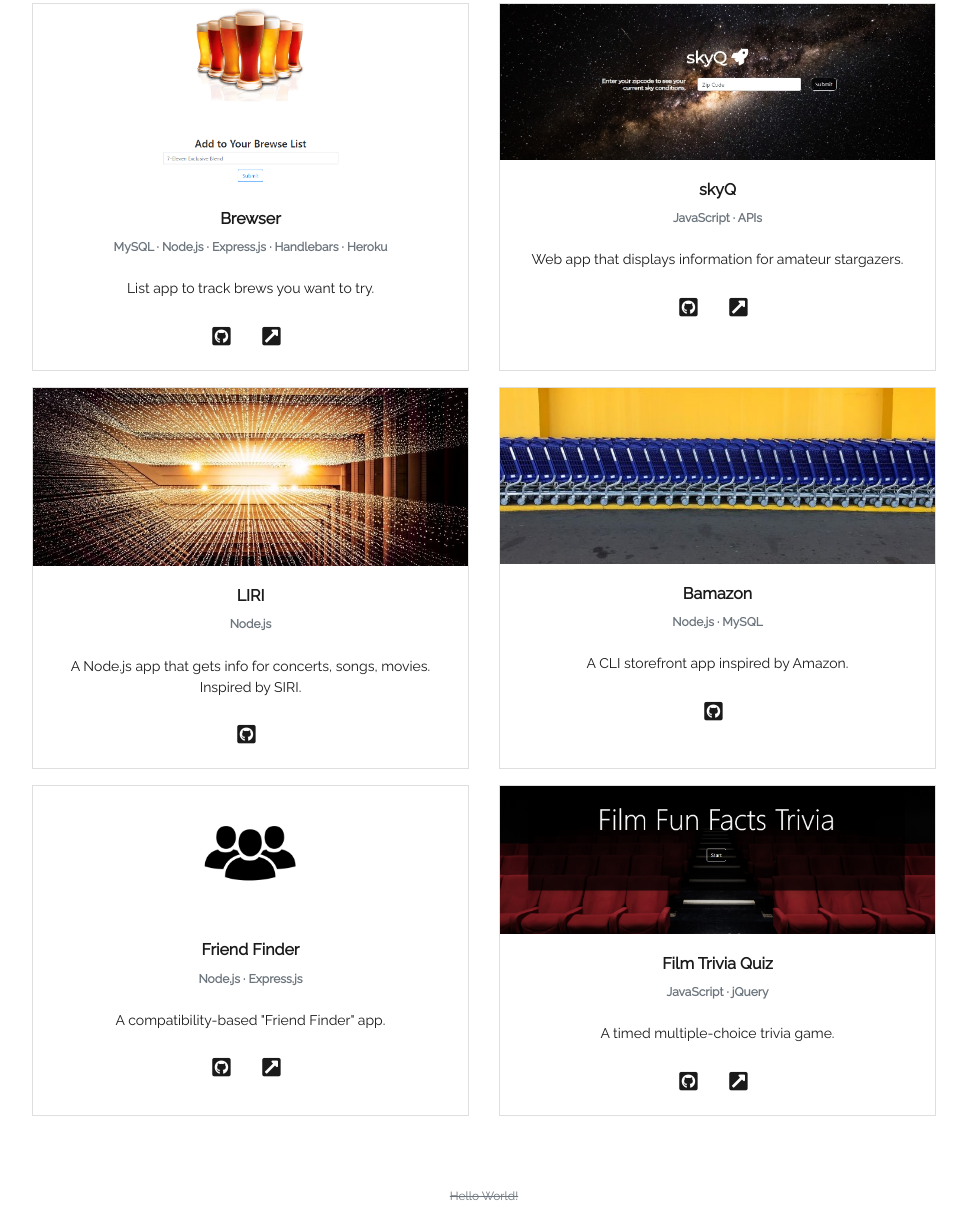
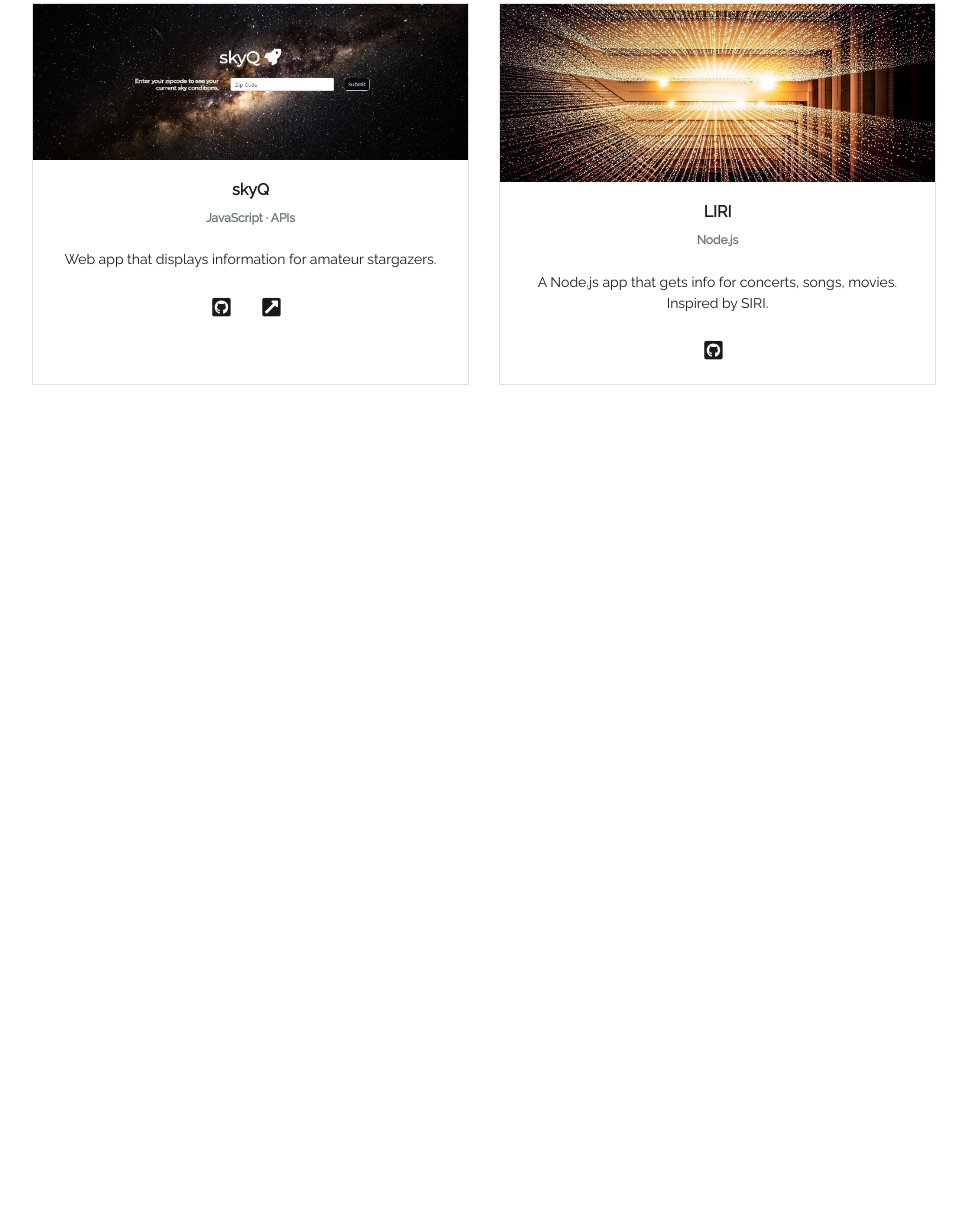
Before and after one commit to desrogers/Portfolio, a plain HTML site: page index.html in a window 1280 px wide. Shown: the part 1882-3095 px from the top of the page, without its empty margins (156-1123 px from the left). After the commit the page ends 2339 px from the top, so only its background shows below. Drawn offline with nearby package versions, Linux system fonts and the light colour scheme.

Commit message:
Update projects and resume

```diff
--- a/index.html
+++ b/index.html
@@ -151,21 +151,6 @@
                 </div>
                 <div class="card-deck">
                   <div class="card text-center mb-3">
-                    <img src="./assets/images/f557dd3732e4cd2ea2f2bc371a6616ad.png" class="card-img-top" alt="..." />
-                    <div class="card-body">
-                      <h5 class="card-title">Brewser</h5>
-                      <h6 class="text-muted">
-                        MySQL &middot; Node.js &middot; Express.js &middot; Handlebars
-                        &middot; Heroku
-                      </h6>
-                      <p class="card-text">
-                        List app to track brews you want to try.
-                      </p>
-                      <a href="https://github.com/dezrogers/brewser" target="_blank" class="card-link"><i class="fab fa-github-square"></i></a>
-                      <a href="https://brew-dr.herokuapp.com/" target="_blank" class="card-link"><i class="fas fa-external-link-square-alt"></i></a>
-                    </div>
-                  </div>
-                  <div class="card text-center mb-3">
                     <img src="./assets/images/c3d0eb5c1b02f2ec1aef48285219bf94.jpg" class="card-img-top" alt="..." />
                     <div class="card-body">
                       <h5 class="card-title">skyQ</h5>
@@ -178,8 +163,6 @@
                       <a href="https://dezrogers.github.io/skyQ" target="_blank" class="card-link"><i class="fas fa-external-link-square-alt"></i></a>
                     </div>
                   </div>
-                </div>
-                <div class="card-deck">
                   <div class="card text-center mb-3">
                     <img src="./assets/images/joshua-sortino-215039-unsplash.jpg" class="card-img-top" alt="..." />
                     <div class="card-body">
@@ -192,43 +175,6 @@
                       <a href="https://github.com/dezrogers/liri" target="_blank" class="card-link"><i class="fab fa-github-square"></i></a>
                     </div>
                   </div>
-                  <div class="card text-center mb-3">
-                    <img src="./assets/images/fabio-bracht-694774-unsplash.jpg" class="card-img-top" alt="..." />
-                    <div class="card-body">
-                      <h5 class="card-title">Bamazon</h5>
-                      <h6 class="text-muted">Node.js &middot; MySQL</h6>
-                      <p class="card-text">
-                        A CLI storefront app inspired by Amazon.
-                      </p>
-                      <a href="https://github.com/dezrogers/Bamazon" target="_blank" class="card-link"><i class="fab fa-github-square"></i></a>
-                    </div>
-                  </div>
-                </div>
-                <div class="card-deck">
-                  <div class="card text-center mb-3">
-                    <img src="./assets/images/friends_1191883.png" class="card-img-top" alt="..." />
-                    <div class="card-body">
-                      <h5 class="card-title">Friend Finder</h5>
-                      <h6 class="text-muted">Node.js &middot; Express.js</h6>
-                      <p class="card-text">
-                        A compatibility-based "Friend Finder" app.
-                      </p>
-                      <a href="https://github.com/dezrogers/friendfinder" target="_blank" class="card-link"><i class="fab fa-github-square"></i></a>
-                      <a href="https://friend-finder-dzr.herokuapp.com/" target="_blank" class="card-link"><i class="fas fa-external-link-square-alt"></i></a>
-                    </div>
-                  </div>
-                  <div class="card text-center mb-3">
-                    <img src="./assets/images/e8cb7b5558a03bbda7277a022478159e.png" class="card-img-top" alt="..." />
-                    <div class="card-body">
-                      <h5 class="card-title">Film Trivia Quiz</h5>
-                      <h6 class="text-muted">JavaScript &middot; jQuery</h6>
-                      <p class="card-text">
-                        A timed multiple-choice trivia game.
-                      </p>
-                      <a href="https://github.com/dezrogers/TriviaGame" target="_blank" class="card-link"><i class="fab fa-github-square"></i></a>
-                      <a href="https://dezrogers.github.io/TriviaGame" target="_blank" class="card-link"><i class="fas fa-external-link-square-alt"></i></a>
-                    </div>
-                  </div>
                 </div>
               </div>
             </div>
@@ -238,7 +184,7 @@
       </div>
     </div>
   </main>
-  <footer class="text-center text-muted mb-2"><del>Hello World!</del></footer>
+  <footer class="text-center text-muted mb-2"></footer>
   <script src="https://code.jquery.com/jquery-3.3.1.slim.min.js" integrity="sha384-q8i/X+965DzO0rT7abK41JStQIAqVgRVzpbzo5smXKp4YfRvH+8abtTE1Pi6jizo" crossorigin="anonymous"></script>
   <script src="https://cdnjs.cloudflare.com/ajax/libs/popper.js/1.14.7/usm/popper.min.js" integrity="sha384-UO2eT0CpHqdSJQ6hJty5KVphtPhzWj9WO1clHTMGa3JDZwrnQq4sF86dIHNDz0W1" crossorigin="anonymous"></script>
   <script src="https://stackpath.bootstrapcdn.com/bootstrap/4.3.1/js/bootstrap.min.js" integrity="sha384-JjSmVgyd0p3pXB1rRibZUAYoIIy6OrQ6VrjIEaFf/nJGzIxFDsf4x0xIM+B07jRM" crossorigin="anonymous"></script>
```
Also changed, not shown: 4 other files.
